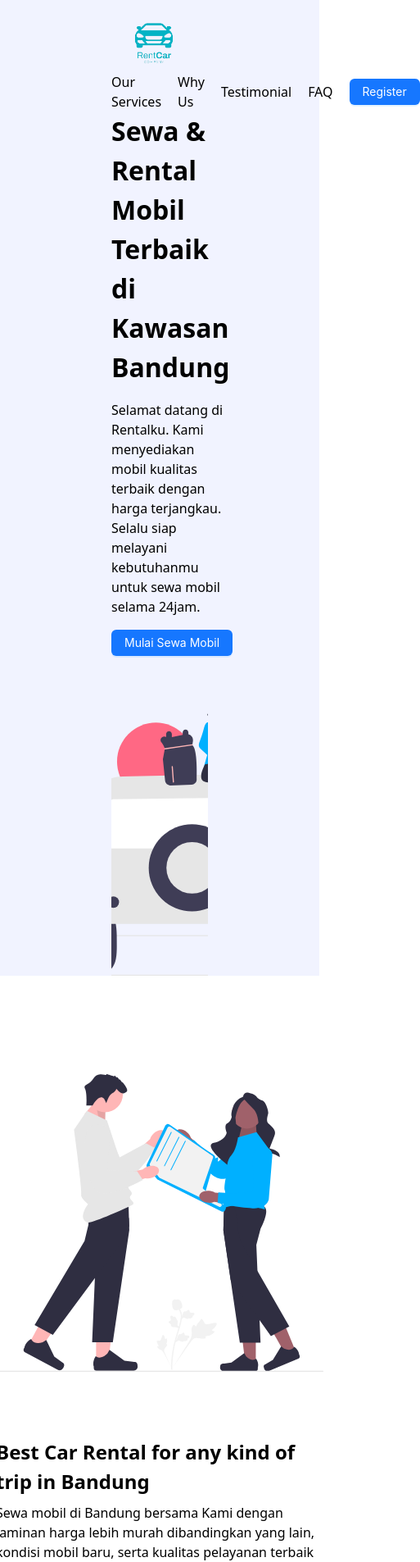
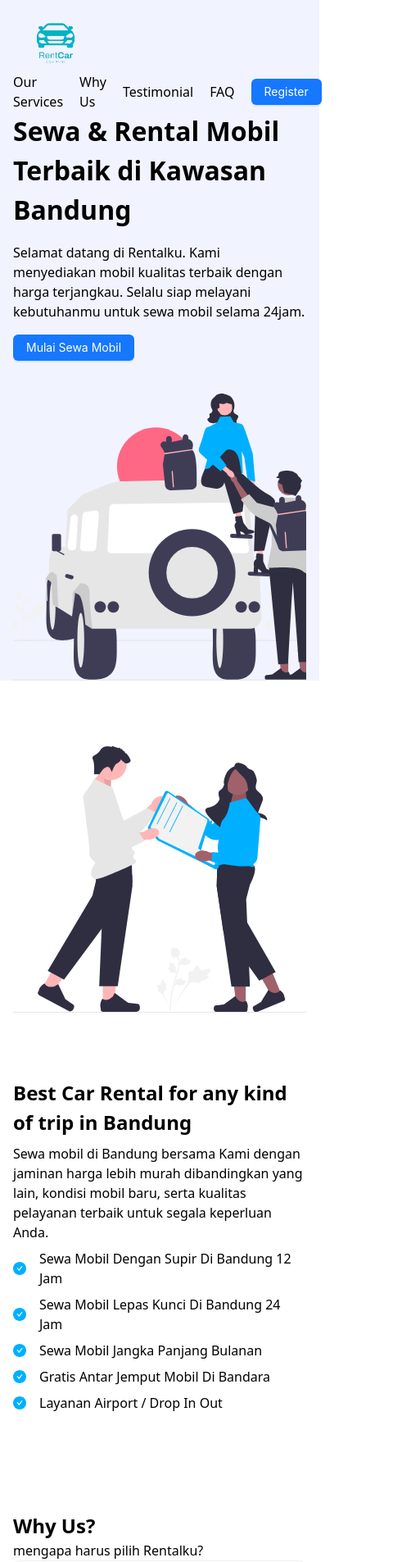
Before and after one commit to mirfanwebdev/rentalku, a React (Vite) app: page / in a window 390 px wide. Shown: the top 1905 px of the page at 82% size, 513 px wide, since content can reach past the window. Built offline with nearby package versions, Linux system fonts and the light colour scheme.

Commit message:
fix: media querry for mobile, main margin, header padding

```diff
--- /dev/null
+++ b/src/component/Header.scss
@@ -0,0 +1,16 @@
+header {
+    background-color: #f1f3ff;
+    position: relative;
+    padding: 1.5rem 8.5rem 0  8.5rem;
+    min-height: 200px;
+}
+
+@media screen and (max-width: 576px) {
+    header {
+        padding: 1.5rem 1rem 0 1rem;
+    }
+
+    header nav {
+        display: none;
+    }
+}
--- a/src/component/Header.tsx
+++ b/src/component/Header.tsx
@@ -1,5 +1,6 @@
 import { Flex } from "antd";
 import Navbar from "./Navbar";
+import './Header.scss'
 
 interface HeaderProps {
     children?: JSX.Element
@@ -8,7 +9,7 @@ interface HeaderProps {
 const Header = ({ children }: HeaderProps) => {
     return (
         <>
-            <header style={{ backgroundColor: '#F1F3FF', position: 'relative', padding: '1.5rem 8.5rem 0  8.5rem', minHeight: '200px' }}>
+            <header>
                 <Flex justify="space-between" align="center" wrap >
                     <Navbar />
                 </Flex>
--- a/src/pages/CarDetailPage/index.scss
+++ b/src/pages/CarDetailPage/index.scss
@@ -16,3 +16,12 @@ footer {
     gap: 1.5rem;
     margin: 10rem 8.5rem 2.5rem 8.5rem;
 }
+
+@media screen and (max-width: 576px) {
+    main {
+        margin: 0 1rem;
+    }
+    footer {
+        margin: 5rem 1rem 2.5rem 1rem;
+    }
+}
--- a/src/pages/LandingPages/SectionOurServices.tsx
+++ b/src/pages/LandingPages/SectionOurServices.tsx
@@ -5,8 +5,8 @@ import share from '../../assets/share.svg'
 const SectionOurServices = () => {
     return (
         <>
-            <Flex justify="center" gap={'5rem'} wrap style={{margin: '5rem 0'}}>
-                <img src={share} alt="join" style={{ maxWidth: '400px' }} />
+
+            <img src={share} alt="join" style={{ width: '100%', maxWidth: '400px' }} />
             <Flex vertical justify="center" gap={'0.5rem'} style={{ maxWidth: '468px' }}>
                 <h2>Best Car Rental for any kind of trip in Bandung</h2>
                 <p>
@@ -15,11 +15,10 @@ const SectionOurServices = () => {
                 </p>
                 {SERVICE_LIST.map((item) => (
                     <Space key={item} size={'middle'}>
-                            <CheckCircleFilled style={{color: '#00B0FF'}} />
-                            <p style={{textTransform: 'capitalize'}}>{item}</p>
+                        <CheckCircleFilled style={{ color: '#00B0FF' }} />
+                        <p style={{ textTransform: 'capitalize' }}>{item}</p>
                     </Space>
                 ))}
-                </Flex>
             </Flex>
 
         </>
--- a/src/pages/LandingPages/index.scss
+++ b/src/pages/LandingPages/index.scss
@@ -1,5 +1,13 @@
 section {
     margin: 8rem 0;
+}
+
+section#our-services {
+    display: flex;
+    justify-content: center;
+    flex-wrap: wrap;
+    gap: 5rem;
+    margin: 5rem 0;
 }
 
 section#whyus {
@@ -52,16 +60,9 @@ footer {
 }
 
 @media screen and (max-width: 576px) {
-    header {
-        padding: 1.5rem 1rem 0 1rem;
-    }
-
-    header nav {
-        display: none;
-    }
 
     section, footer, #banner {
-        margin: 2.5rem 1rem;
+        margin: 2.5rem 0rem;
     }
 
 }
```
Lines whose indentation alone changed are shown as unchanged.
